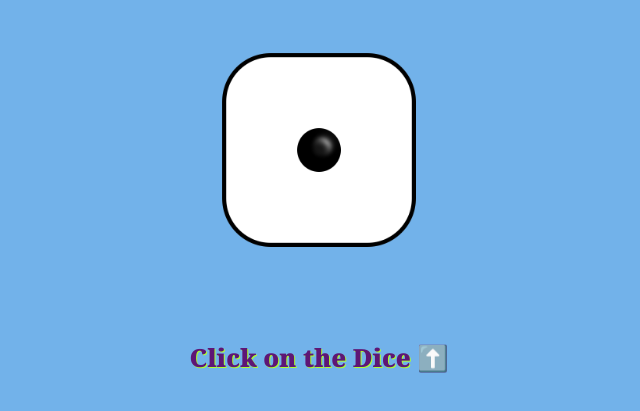
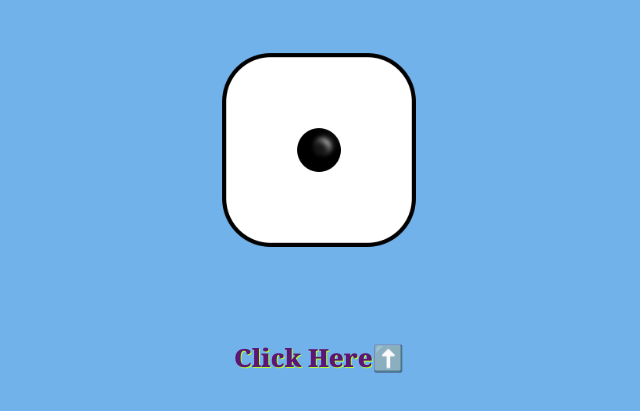
Before and after one commit to LordShen2109/Simple-Dice-Simulator, a plain HTML site: page index.html in a window 1280 px wide. Shown: the part 109-520 px from the top of the page, without its empty margins (321-961 px from the left). Drawn offline with nearby package versions, Linux system fonts and the light colour scheme; a web font is replaced by a local one.

Commit message:
Update index.html

```diff
--- a/index.html
+++ b/index.html
@@ -20,7 +20,7 @@
     <div class="container">
         <img src="./images/side_1_pip.png">
     </div>
-    <div class="con"><p>Click on the Dice <span class="no-shadow">⬆️</span></p></div>
+    <div class="con"><p>Click Here<span class="no-shadow">⬆️</span></p></div>
     <script src="https://ajax.googleapis.com/ajax/libs/jquery/3.7.1/jquery.min.js"></script>
     <script src="index.js"></script>
 </body>
```
